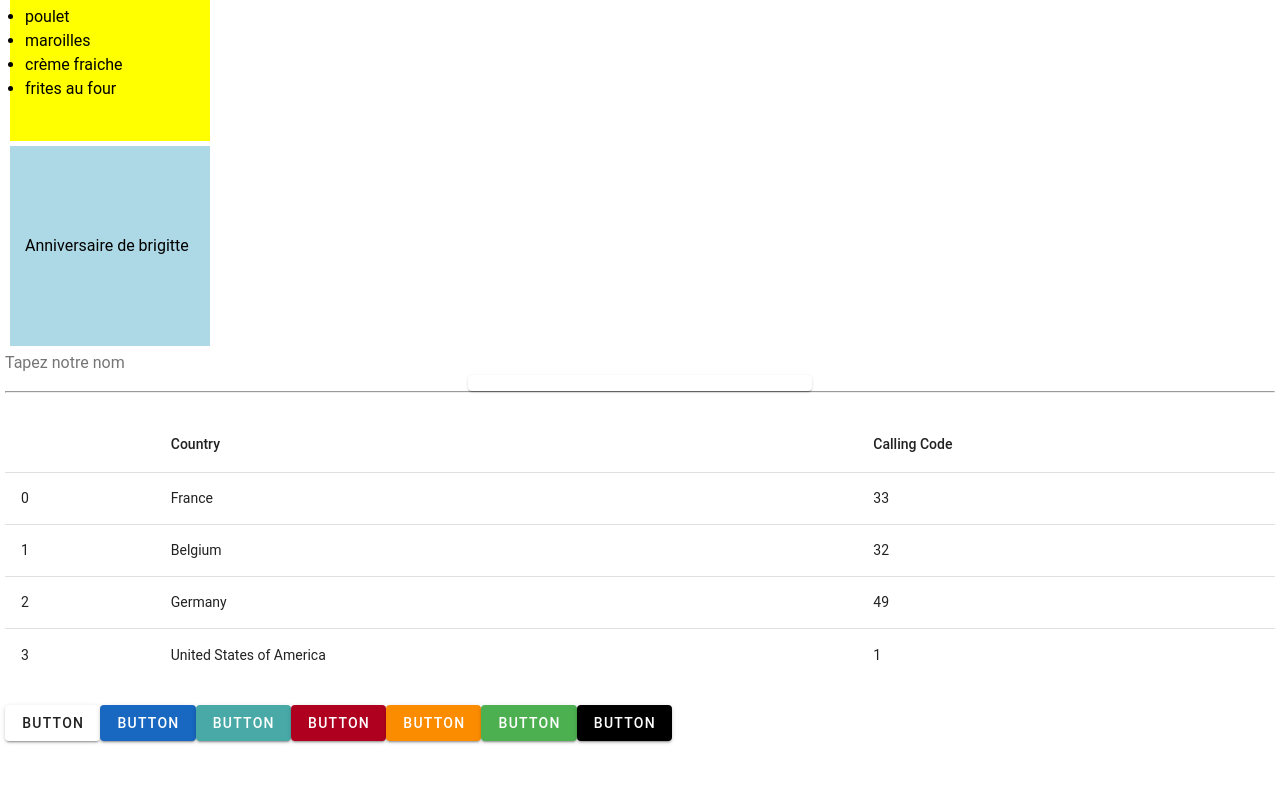
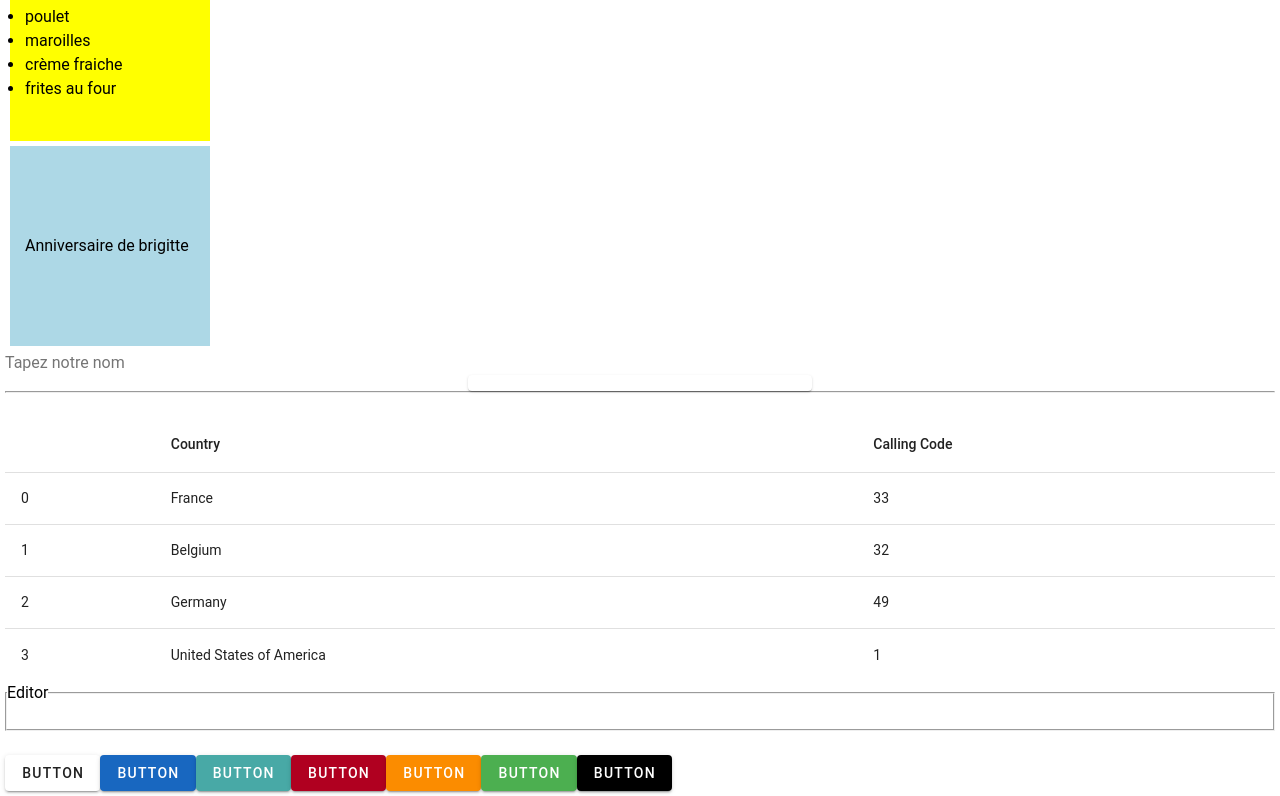
Before and after one commit to CDA-Greta-Bretagne-Sud/Vue, a Vue app in the folder tp1/: page / in a window 1280 px wide. Shown: the part 723-1519 px from the top of the page. Before the commit the page ends 1469 px from the top, so only its background shows below. Built offline with nearby package versions, Linux system fonts and the light colour scheme.

Commit message:
correction exercice2

```diff
--- a/tp1/src/components/exercice2.vue
+++ b/tp1/src/components/exercice2.vue
@@ -22,6 +22,21 @@
       </tr>
     </tbody>
   </v-table>
+          <fieldset>
+            <legend>Editor</legend>
+            <div class="form-group">
+
+                <select v-model="selectCountry" class="form-control custom-select"  >
+
+                    <option v-bind:value="fc"  v-for="fc in pays" :key="fc.name" >
+                        {{fc.name}}
+                    </option>
+
+                </select>
+                <input type="text" v-bind:value="selectCountry.callingCodes">
+            </div>
+
+        </fieldset>
 </template>
 
 <script>
@@ -29,7 +44,8 @@ import { countries } from "../js/countries.js";
 export default {
   name: "ExerCice2",
   data(){return{
-     pays: countries
+     pays: countries,
+      selectCountry: {}
   }
 }
 }
```
